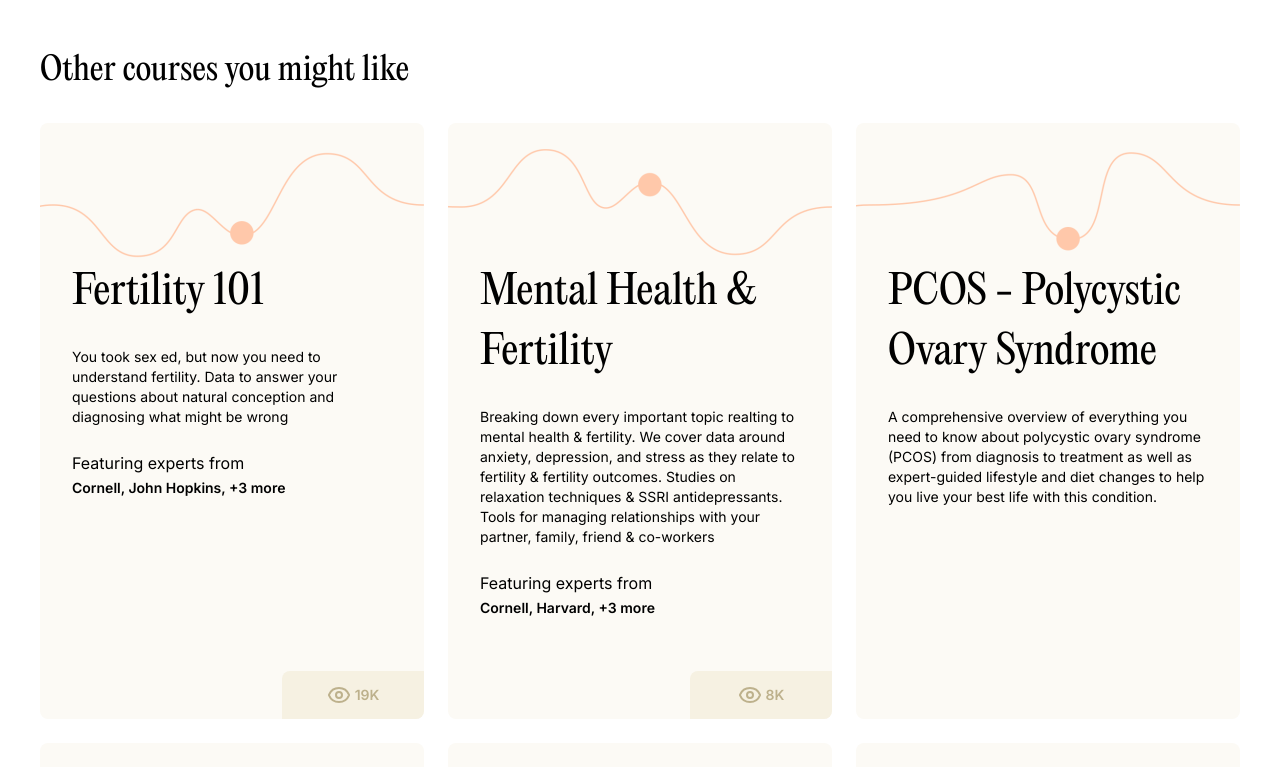
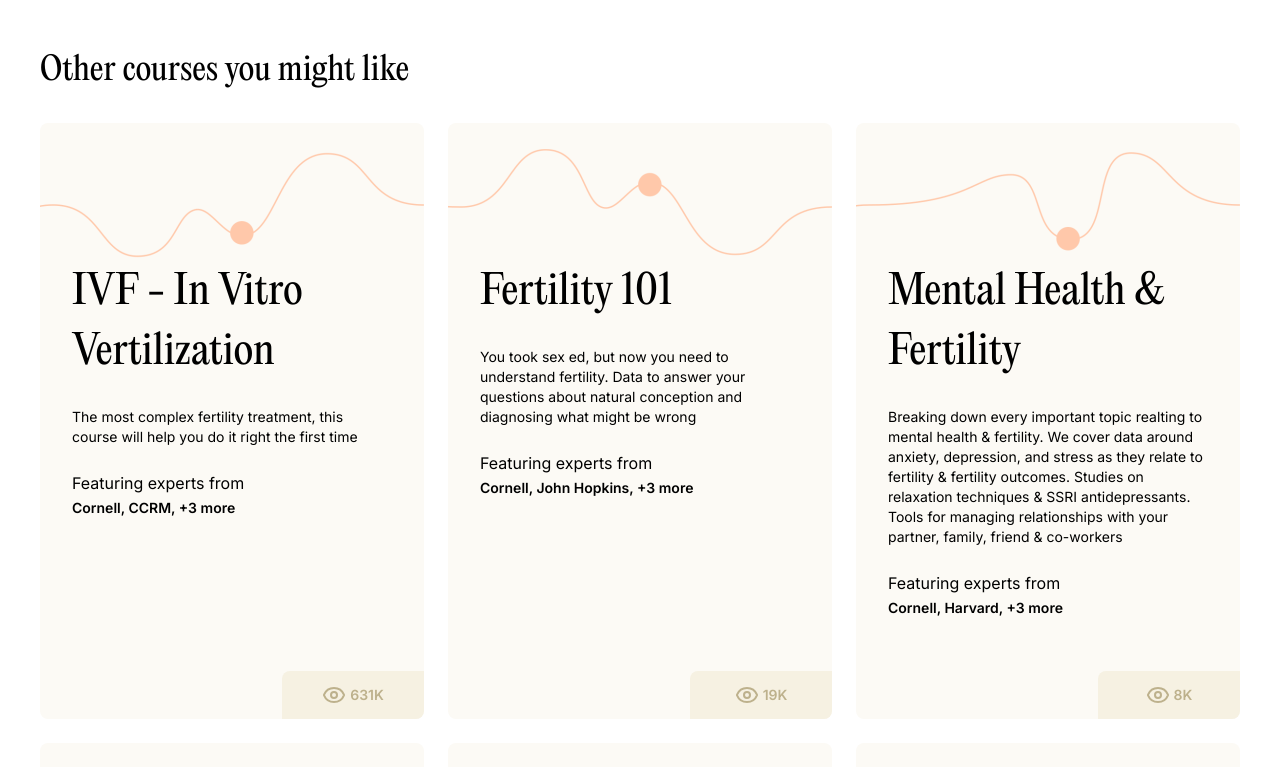
Before and after one commit to ardodeardo/zorahealth-lp, a Next.js app: page /courses/acupuncture in a window 1280 px wide. Shown: the part 3360-4127 px from the top of the page. Built offline with nearby package versions, Linux system fonts and the light colour scheme; no server answers.

Commit message:
feat: filtered course based on selected tab

```diff
--- a/app/(pages)/(home)/courses.tsx
+++ b/app/(pages)/(home)/courses.tsx
@@ -5,13 +5,21 @@ import { Suspense } from "react";
 import Tab from "@/app/components/Tab";
 import { CardCourse } from "@/app/components/Card";
 
-// dummy content
-import { courses } from "@/app/constants/content/courses";
-
 // thumbnails set
 import { setOfPattern } from "@/app/constants/thumbnail/pattern";
 
-function Courses() {
+import type { Course } from "@/app/interfaces/course";
+
+interface Props {
+  context: {
+    courses: Array<Course>;
+  };
+}
+
+function Courses(props: Props) {
+  const { context } = props;
+  const { courses } = context;
+
   let counter = -1;
   const patternLength = setOfPattern.length;
 
--- a/app/(pages)/(home)/page.tsx
+++ b/app/(pages)/(home)/page.tsx
@@ -5,12 +5,25 @@ import Lessons from "@/app/(pages)/(home)/lessons";
 import Articles from "@/app/(pages)/(home)/articles";
 import Topics from "@/app/(pages)/(home)/topics";
 
-export default function Home() {
+// dummy content
+import { courses } from "@/app/constants/content/courses";
+
+type SearchParams = Promise<{ [key: string]: string | string[] | undefined }>;
+
+export default async function Home(props: { searchParams: SearchParams }) {
+  const searchParams = await props.searchParams;
+  const category = searchParams.category || "all";
+
+  const filteredCourses =
+    category === "all"
+      ? courses
+      : courses.filter((course) => course.category === category);
+
   return (
     <>
       <HeroBase></HeroBase>
       <div className="space-y-14 pb-32">
-        <Courses></Courses>
+        <Courses context={{ courses: filteredCourses }}></Courses>
         <Lessons></Lessons>
         <Articles></Articles>
         <Topics></Topics>
--- a/app/(pages)/courses/[slug]/page.tsx
+++ b/app/(pages)/courses/[slug]/page.tsx
@@ -29,6 +29,11 @@ async function Page({ params }: PageProps) {
   // this could be fetch from the server. let's simulate by filtering from dummy data
   const selectedCourse = courses.find((course) => course.slug === slug);
 
+  // simulate related course except current selected course
+  const relatedCourse = courses
+    .slice(0, 8)
+    .filter((course) => course.slug !== slug);
+
   return (
     <>
       <HeroCourse
@@ -57,7 +62,7 @@ async function Page({ params }: PageProps) {
         </div>
       </section>
       <Information></Information>
-      <RelatedCourse></RelatedCourse>
+      <RelatedCourse context={{ courses: relatedCourse }}></RelatedCourse>
     </>
   );
 }
--- a/app/(pages)/courses/[slug]/related-course.tsx
+++ b/app/(pages)/courses/[slug]/related-course.tsx
@@ -5,13 +5,21 @@ import Link from "next/link";
 import { Button } from "@/app/components/Button";
 import { CardCourse } from "@/app/components/Card";
 
-// dummy content
-import { courses } from "@/app/constants/content/courses";
-
 // thumbnails set
 import { setOfPattern } from "@/app/constants/thumbnail/pattern";
 
-function RelatedCourse() {
+import type { Course } from "@/app/interfaces/course";
+
+interface Props {
+  context: {
+    courses: Array<Course>;
+  };
+}
+
+function RelatedCourse(props: Props) {
+  const { context } = props;
+  const { courses } = context;
+
   let counter = -1;
   const patternLength = setOfPattern.length;
 
@@ -24,7 +32,7 @@ function RelatedCourse() {
           </h3>
 
           <div className="grid lg:grid-cols-2 xl:grid-cols-3 gap-6">
-            {courses.slice(1, 8).map((course, index) => {
+            {courses.map((course, index) => {
               // reset counter
               if ((index + 1) % patternLength === 0) {
                 counter = -1;
--- a/app/constants/content/courses.tsx
+++ b/app/constants/content/courses.tsx
@@ -25,7 +25,7 @@ const courses: Array<Course> = [
     uuid: "106cbc70-031d-4274-90f8-0e60acd93c19",
     slug: "fertility-101",
     title: "Fertility 101",
-    category: "introductory",
+    category: "advanced",
     description: (
       <>
         You took sex ed, but now you need to understand fertility. Data to
@@ -46,7 +46,7 @@ const courses: Array<Course> = [
     uuid: "6a7ab7a8-8d3f-4504-9c46-01017ca1ccec",
     slug: "mental-health-and-fertility",
     title: "Mental Health & Fertility",
-    category: "introductory",
+    category: "population_specific",
     description: (
       <>
         Breaking down every important topic realting to mental health &
@@ -92,7 +92,7 @@ const courses: Array<Course> = [
     uuid: "ef2517e5-a7ba-4eab-98c4-88ea95f8d3f2",
     slug: "lifestyle-choices-from-diet-to-supplements",
     title: "Lifestyle Choices, From Diet To Supplements",
-    category: "introductory",
+    category: "advanced",
     description: (
       <>
         All the data on lifestyle choices and their impact on fertility,
@@ -109,12 +109,11 @@ const courses: Array<Course> = [
     ],
     view: 86, // assume clean data in thousands
   },
-
   {
     uuid: "b309e46b-713e-469a-be8d-b1bedf47a4df",
     slug: "iui-or-artificial-insemination",
     title: 'IUI or "Artificial Insemination"',
-    category: "introductory",
+    category: "population_specific",
     description: (
       <>
         Data on IUI success rates depending on who you are, what it costs, the
@@ -130,7 +129,6 @@ const courses: Array<Course> = [
     ],
     view: 531, // assume clean data in thousands
   },
-
   {
     uuid: "f04dcd91-a125-4c72-9499-1079fdd5a029",
     slug: "miscarriage",
@@ -152,12 +150,11 @@ const courses: Array<Course> = [
     ],
     view: 30, // assume clean data in thousands
   },
-
   {
     uuid: "004ad9d1-2d48-450f-bf71-f00462d3d3b2",
     slug: "egg-freezing",
     title: "Egg Freezing",
-    category: "introductory",
+    category: "advanced",
     description: (
       <>
         Preparing you to be a confident self- advocate as you make decisions
@@ -173,12 +170,11 @@ const courses: Array<Course> = [
     ],
     view: 30, // assume clean data in thousands
   },
-
   {
     uuid: "9a083b06-311c-4e09-82a6-7ea829a08428",
     slug: "adoption",
     title: "Adoption",
-    category: "introductory",
+    category: "population_specific",
     description: (
       <>
         This course covers the crucial steps of domestic infant adoption,
@@ -191,7 +187,6 @@ const courses: Array<Course> = [
     experts: [],
     view: 0,
   },
-
   {
     uuid: "109d634e-ea74-4d12-a0b3-394ebe66774d",
     slug: "foster-parenting-101",
@@ -209,12 +204,11 @@ const courses: Array<Course> = [
     experts: [],
     view: 0,
   },
-
   {
     uuid: "e823952d-0792-4564-a52c-381cb8128856",
     slug: "workplace-guide-to-fertility-for-colleagues",
     title: "Workplace Guide to Fertility: For Colleagues",
-    category: "introductory",
+    category: "advanced",
     description: (
       <>
         This workplace guide is meant for colleagues to better understand what
@@ -233,12 +227,11 @@ const courses: Array<Course> = [
     ],
     view: 0,
   },
-
   {
     uuid: "4323f93c-4052-42cc-ae4f-1c34eee40a14",
     slug: "managing-fertility-treatment-and-work",
     title: "Managing Fertility Treatment & Work",
-    category: "introductory",
+    category: "population_specific",
     description: (
       <>
         We share ways to navigate & balance work and career with infertility or
@@ -257,7 +250,6 @@ const courses: Array<Course> = [
     ],
     view: 0,
   },
-
   {
     uuid: "b472fc1c-b60d-4926-a114-b288303f752c",
     slug: "managing-fertility-treatment-and-work",
@@ -281,12 +273,11 @@ const courses: Array<Course> = [
     ],
     view: 0,
   },
-
   {
     uuid: "25cf35b4-cc9b-405e-8d83-b98fc1f5247a",
     slug: "fertility-on-a-budget",
     title: "Fertility on a Budget",
-    category: "introductory",
+    category: "advanced",
     description: (
       <>
         We unpack the major expenses of fertility treatment, discuss how to
@@ -298,12 +289,11 @@ const courses: Array<Course> = [
     experts: ["NYU", "UCSF", "dummy_filler3", "dummy_filler4", "dummy_filler5"],
     view: 10,
   },
-
   {
     uuid: "c2774431-c45b-40b8-8b71-42b4bef13cfa",
     slug: "childless-by-circumstance",
     title: "Childless by Circumstance",
-    category: "introductory",
+    category: "population_specific",
     description: (
       <>
         This video course focuses on the experiences of those who desired to
@@ -316,7 +306,6 @@ const courses: Array<Course> = [
     experts: [],
     view: 0,
   },
-
   {
     uuid: "9ea965a4-356b-4e6a-91ab-be8621b75ffb",
     slug: "childless-by-circumstance-a-guide-for-friends-family-and-colleagues",
@@ -333,7 +322,6 @@ const courses: Array<Course> = [
     experts: [],
     view: 0,
   },
-
   {
     uuid: "2ea6effa-29e2-4d4f-99f6-74eda4bc3ab1",
     slug: "acupuncture",
@@ -349,12 +337,11 @@ const courses: Array<Course> = [
     experts: [],
     view: 41,
   },
-
   {
     uuid: "f94bf67e-a83d-47bf-abf8-90556a0d672e",
     slug: "embryo-transfer",
     title: "Embryo Transfer",
-    category: "introductory",
+    category: "advanced",
     description: (
       <>
         We cover how many embryos to transfer, medicated vs. unmedicated cycles,
@@ -365,12 +352,11 @@ const courses: Array<Course> = [
     experts: [],
     view: 145,
   },
-
   {
     uuid: "ae381027-9c41-4e53-969f-a2a7c48f03e5",
     slug: "low-testosterone-in-men",
     title: "Low Testosterone in Men",
-    category: "introductory",
+    category: "population_specific",
     description: (
       <>
         This course explores testosterone&apos;s role in male health, addressing
```
